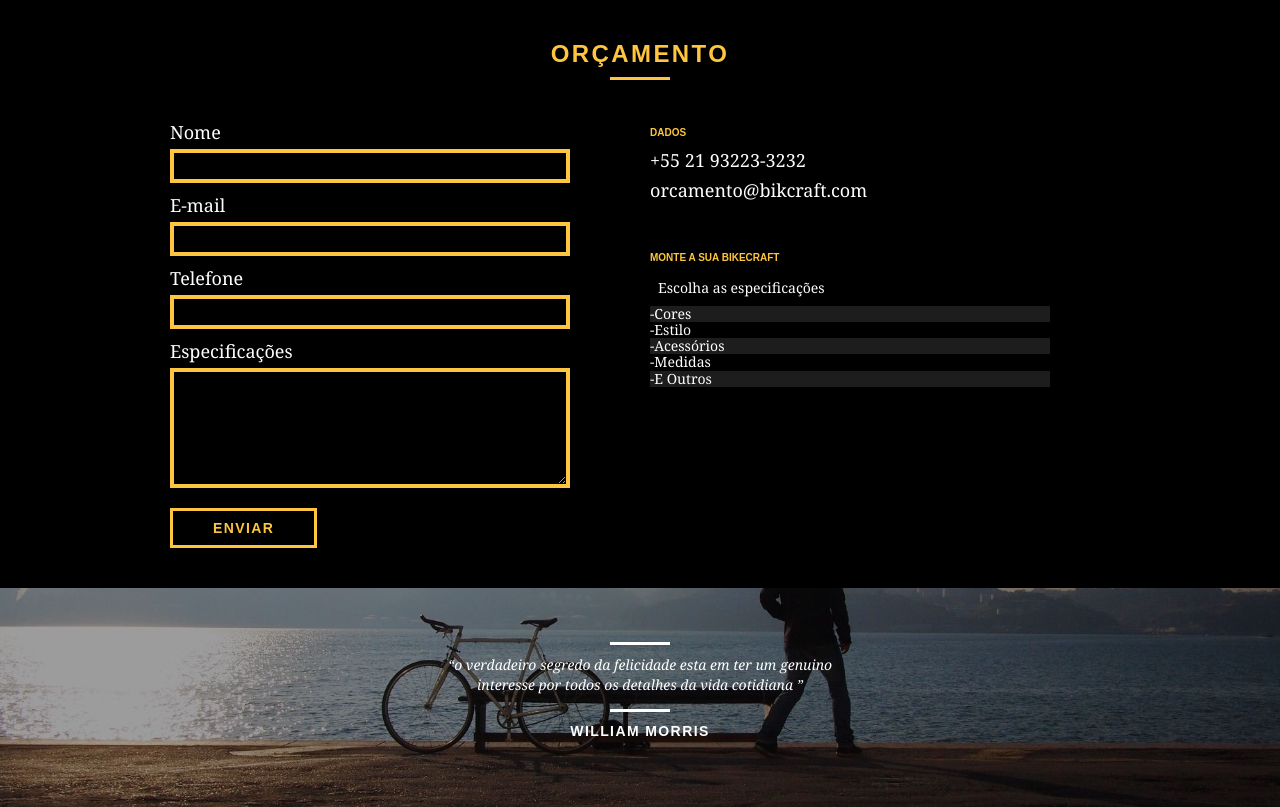
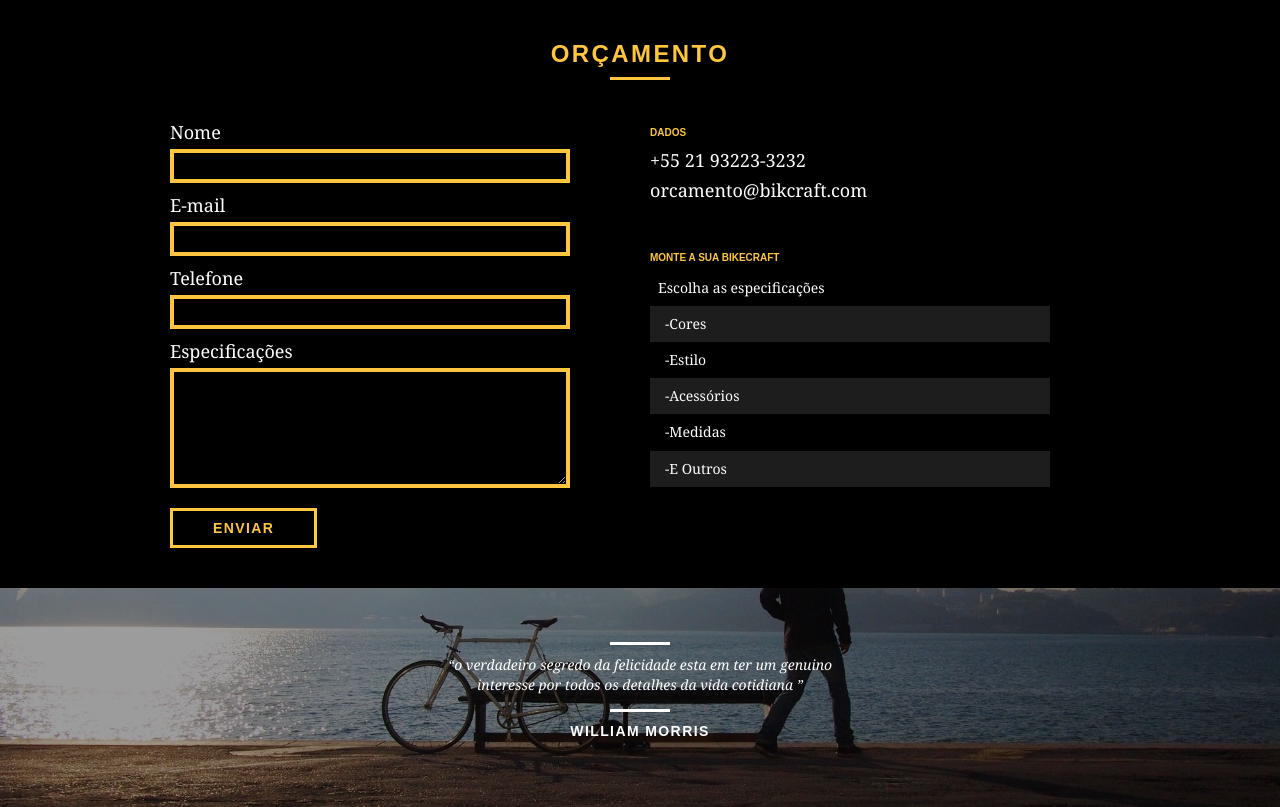
Before and after one commit to MurilloMelgaco/bikcraft, a PHP site: page /produtos.html in a window 1280 px wide. Shown: the part 2231-3038 px from the top of the page. Run offline with PHP 8.4, Linux system fonts and the light colour scheme.

Commit message:
ajustado pixel da lista

```diff
--- a/css/produtos.css
+++ b/css/produtos.css
@@ -163,7 +163,7 @@
 .orcamento_dados ul li {
 	font-family: Georgia, 'Times New Roman', serif;
 	font-size: 14px;
-	padding: 10px 15;
+	padding: 10px 15px;
 }
 
 .orcamento_dados ul li:nth-child(odd) {
```
